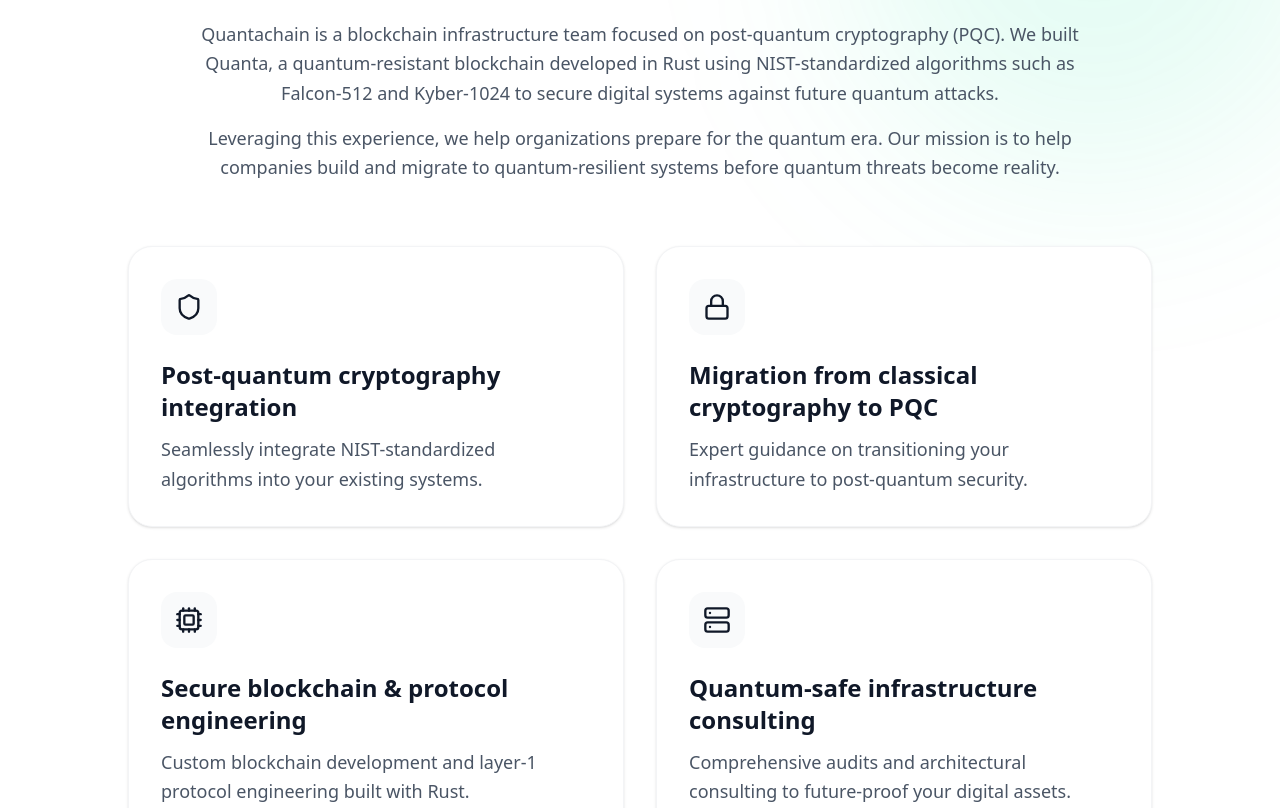
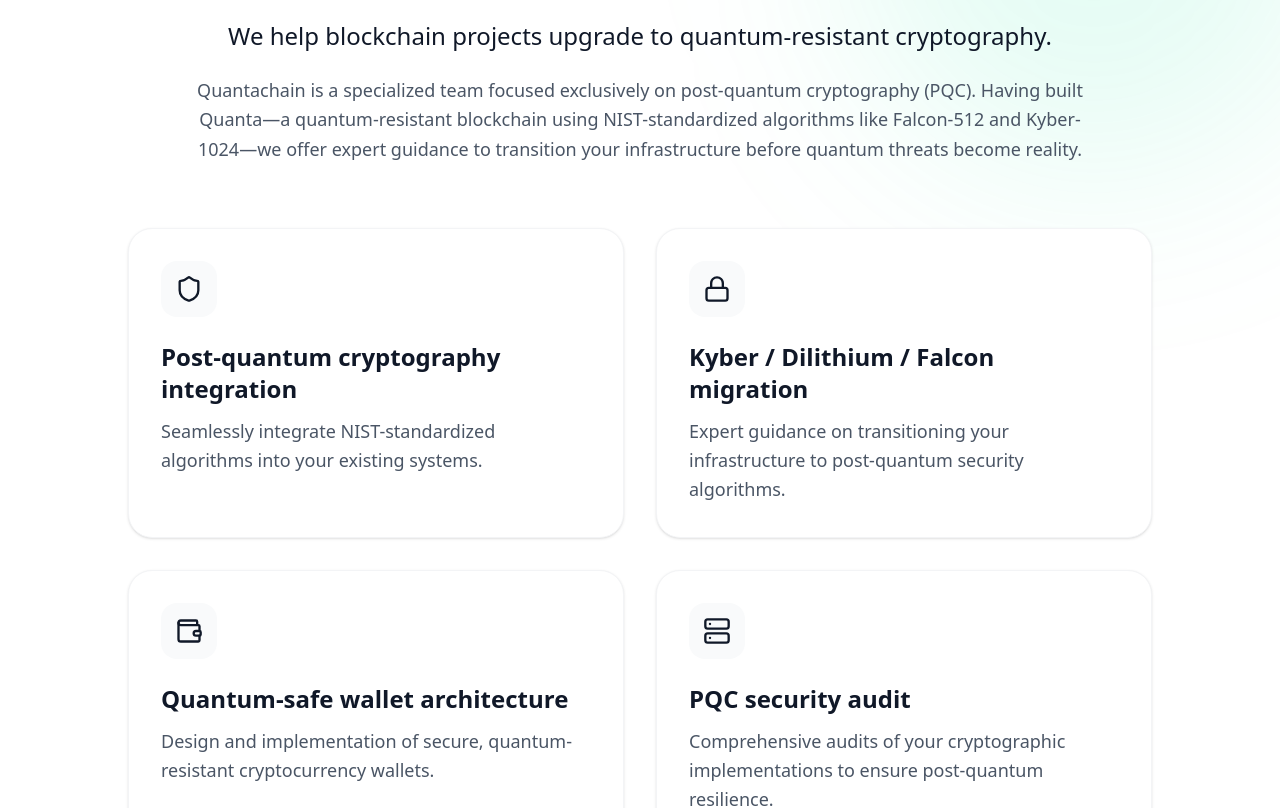
Before and after one commit to xaexaex/quanta-web, a Next.js app: page /services in a window 1280 px wide. Shown: the part 228-1036 px from the top of the page. Built offline with nearby package versions, Linux system fonts and the light colour scheme.

Commit message:
services

```diff
--- a/components/ServiceCTA.tsx
+++ b/components/ServiceCTA.tsx
@@ -14,16 +14,16 @@
                     <div className="absolute bottom-0 left-0 w-64 h-64 bg-[#00E599]/20 rounded-full blur-[80px]" />
 
                     <div className="relative z-10 flex flex-col items-center">
-                        <div className="w-16 h-16 bg-[#00E599]/10 border border-[#00E599]/20 rounded-2xl flex items-center justify-center mb-8 text-[#00E599] shadow-[0_0_30px_-5px_#00E599]">
+                        {/* <div className="w-16 h-16 bg-[#00E599]/10 border border-[#00E599]/20 rounded-2xl flex items-center justify-center mb-8 text-[#00E599] shadow-[0_0_30px_-5px_#00E599]">
                             <ShieldCheck className="w-8 h-8" />
-                        </div>
+                        </div> */}
 
                         <h2 className="text-3xl md:text-5xl font-extrabold mb-6 tracking-tight">
-                            Ready to <span className="text-[#00E599]">Future-Proof</span> Your Systems?
+                            Upgrade to <span className="text-[#00E599]">Quantum-Resistant</span> Cryptography
                         </h2>
 
                         <p className="text-gray-400 text-lg md:text-xl mb-10 max-w-2xl text-center leading-relaxed text-balance">
-                            Partner with our experts to integrate post-quantum cryptography and secure your infrastructure against next-generation threats.
+                            Partner with us for Kyber/Dilithium/Falcon migration, quantum-safe wallet architecture, and comprehensive PQC security audits.
                         </p>
 
                         <Link
--- a/components/Services.tsx
+++ b/components/Services.tsx
@@ -1,6 +1,6 @@
 "use client";
 
-import { Shield, Lock, Cpu, Server, Send } from "lucide-react";
+import { Shield, Lock, Wallet, Server, Send } from "lucide-react";
 import { useState } from "react";
 
 export default function Services() {
@@ -46,18 +46,18 @@
             icon: Shield
         },
         {
-            title: "Migration from classical cryptography to PQC",
-            description: "Expert guidance on transitioning your infrastructure to post-quantum security.",
+            title: "Kyber / Dilithium / Falcon migration",
+            description: "Expert guidance on transitioning your infrastructure to post-quantum security algorithms.",
             icon: Lock
         },
         {
-            title: "Secure blockchain & protocol engineering",
-            description: "Custom blockchain development and layer-1 protocol engineering built with Rust.",
-            icon: Cpu
+            title: "Quantum-safe wallet architecture",
+            description: "Design and implementation of secure, quantum-resistant cryptocurrency wallets.",
+            icon: Wallet
         },
         {
-            title: "Quantum-safe infrastructure consulting",
-            description: "Comprehensive audits and architectural consulting to future-proof your digital assets.",
+            title: "PQC security audit",
+            description: "Comprehensive audits of your cryptographic implementations to ensure post-quantum resilience.",
             icon: Server
         }
     ];
@@ -75,13 +75,12 @@
                     <h2 className="text-4xl md:text-5xl font-extrabold mb-6 tracking-tight text-gray-900">
                         Quantum-Safe <span className="text-[#00E599]">Services</span>
                     </h2>
+                    <p className="text-xl md:text-2xl font-medium text-gray-900 mb-6">
+                        We help blockchain projects upgrade to quantum-resistant cryptography.
+                    </p>
                     <p className="text-lg text-gray-600 leading-relaxed mb-4">
-                        Quantachain is a blockchain infrastructure team focused on post-quantum cryptography (PQC).
-                        We built Quanta, a quantum-resistant blockchain developed in Rust using NIST-standardized
-                        algorithms such as Falcon-512 and Kyber-1024 to secure digital systems against future quantum attacks.
-                    </p>
-                    <p className="text-lg text-gray-600 leading-relaxed">
-                        Leveraging this experience, we help organizations prepare for the quantum era. Our mission is to help companies build and migrate to quantum-resilient systems before quantum threats become reality.
+                        Quantachain is a specialized team focused exclusively on post-quantum cryptography (PQC).
+                        Having built Quanta—a quantum-resistant blockchain using NIST-standardized algorithms like Falcon-512 and Kyber-1024—we offer expert guidance to transition your infrastructure before quantum threats become reality.
                     </p>
                 </div>
 
@@ -153,7 +152,7 @@
                             disabled={isSubmitting}
                             className="w-full bg-[#00E599] hover:bg-[#00c282] disabled:opacity-50 disabled:cursor-not-allowed text-black font-bold py-4 px-6 rounded-xl transition-all flex items-center justify-center gap-2 mt-4 text-lg shadow-lg shadow-[#00E599]/20 hover:shadow-[#00E599]/40 active:scale-[0.98]"
                         >
-                            <Send className="w-5 h-5" />
+                            {/* <Send className="w-5 h-5" /> */}
                             {isSubmitting ? "Sending..." : "Send Message"}
                         </button>
                         {status && (
```
